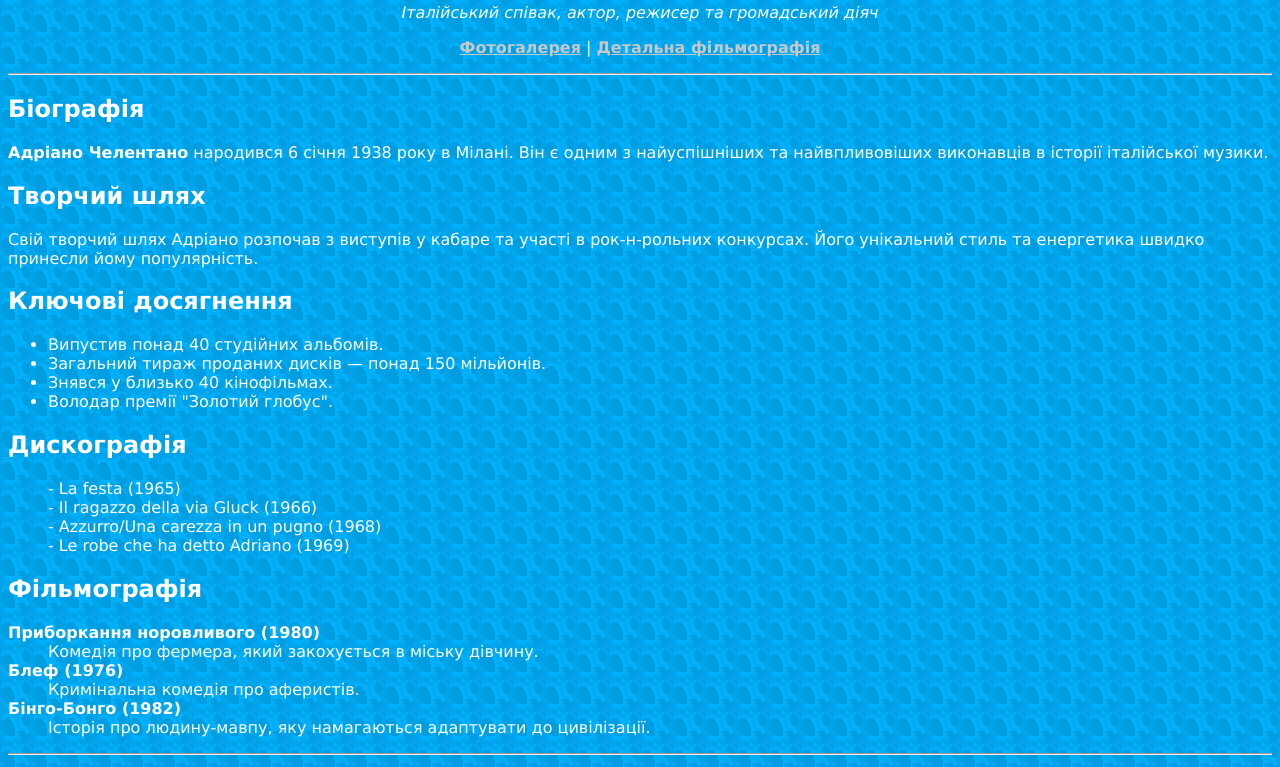
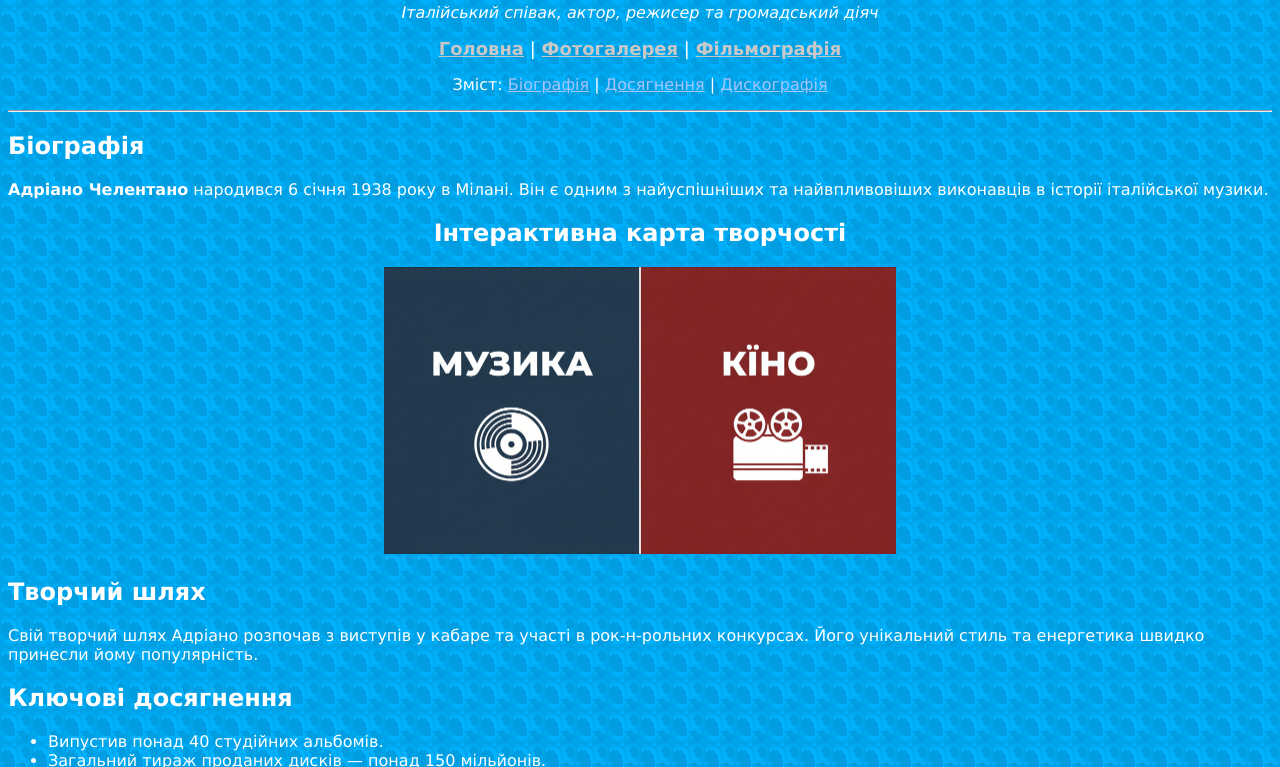
Before and after one commit to SKHJjal/celentano, a plain HTML site: page index.html in a window 1280 px wide. Shown: the part 121-888 px from the top of the page. Drawn offline with Linux system fonts and the light colour scheme.

Commit message:
Website after completing LR5

```diff
--- a/index.html
+++ b/index.html
@@ -16,23 +16,45 @@
         <h1 align="center">Адріано Челентано</h1>
         <p align="center"><i>Італійський співак, актор, режисер та громадський діяч</i></p>
         <p align="center">
-            <a href="gallery.html" style="color: #c8c8c8;"><b>Фотогалерея</b></a> |
-            <a href="filmography.html" style="color: #c8c8c8;"><b>Детальна фільмографія</b></a>
+            <font size="4">
+                <a href="index.html" style="color: #c8c8c8;"><b>Головна</b></a> |
+                <a href="gallery.html" style="color: #c8c8c8;"><b>Фотогалерея</b></a> |
+                <a href="filmography.html" style="color: #c8c8c8;"><b>Фільмографія</b></a>
+            </font>
+        </p>
+
+        <p align="center">
+            Зміст:
+            <a href="#bio" style="color: #a7c5ff;">Біографія</a> |
+            <a href="#achievements" style="color: #a7c5ff;">Досягнення</a> |
+            <a href="#discography" style="color: #a7c5ff;">Дискографія</a>
         </p>
 
         <hr>
 
-        <h2>Біографія</h2>
+        <h2 id="bio">Біографія</h2>
         <p>
             <b>Адріано Челентано</b> народився 6 січня 1938 року в Мілані. Він є одним з найуспішніших та найвпливовіших виконавців в історії італійської музики.
         </p>
+
+        <h2 align="center">Інтерактивна карта творчості</h2>
+        <p align="center">
+            <img src="img/map.png" alt="Карта творчості" usemap="#creativityMap" border="0" width="512">
+        </p>
+
+        <map name="creativityMap">
+            <!--512*287-->
+            <area shape="rect" coords="0,0,256,287" href="#achievements" alt="Музика">
+
+            <area shape="rect" coords="257,0,512,287" href="filmography.html" alt="Кіно">
+        </map>
 
         <h2>Творчий шлях</h2>
         <p>
             Свій творчий шлях Адріано розпочав з виступів у кабаре та участі в рок-н-рольних конкурсах. Його унікальний стиль та енергетика швидко принесли йому популярність.
         </p>
 
-        <h2>Ключові досягнення</h2>
+        <h2 id="achievements">Ключові досягнення</h2>
         <ul>
             <li>Випустив понад 40 студійних альбомів.</li>
             <li>Загальний тираж проданих дисків — понад 150 мільйонів.</li>
@@ -40,7 +62,7 @@
             <li>Володар премії "Золотий глобус".</li>
         </ul>
 
-        <h2>Дискографія</h2>
+        <h2 id="discography">Дискографія</h2>
         <ul>
             <!--Ще один inline css стиль, його потім можна буде винести в ul li. Це потрібно щоб не було маркера.-->
             <li style="display: inline">- La festa (1965)<br></li>
@@ -49,7 +71,7 @@
             <li style="display: inline">- Le robe che ha detto Adriano (1969)<br></li>
         </ul>
 
-        <h2>Фільмографія</h2>
+        <h2 id="filmography">Фільмографія</h2>
         <dl>
             <dt><b>Приборкання норовливого (1980)</b></dt>
             <dd>Комедія про фермера, який закохується в міську дівчину.</dd>
@@ -65,6 +87,9 @@
             &copy; 2025. Всі права умовно захищені.
         </p>
 
+        <p align="center">
+            Зв'язок з фан-клубом: <a href="mailto:celentano.fan@example.com" style="color: #c8c8c8;">celentano.fan@example.com</a>
+        </p>
     </font>
 </body>
 </html>
```
Also changed, not shown: filmography.html (+7 -1 lines), gallery.html (+11 -3 lines), img/map.png (added).
